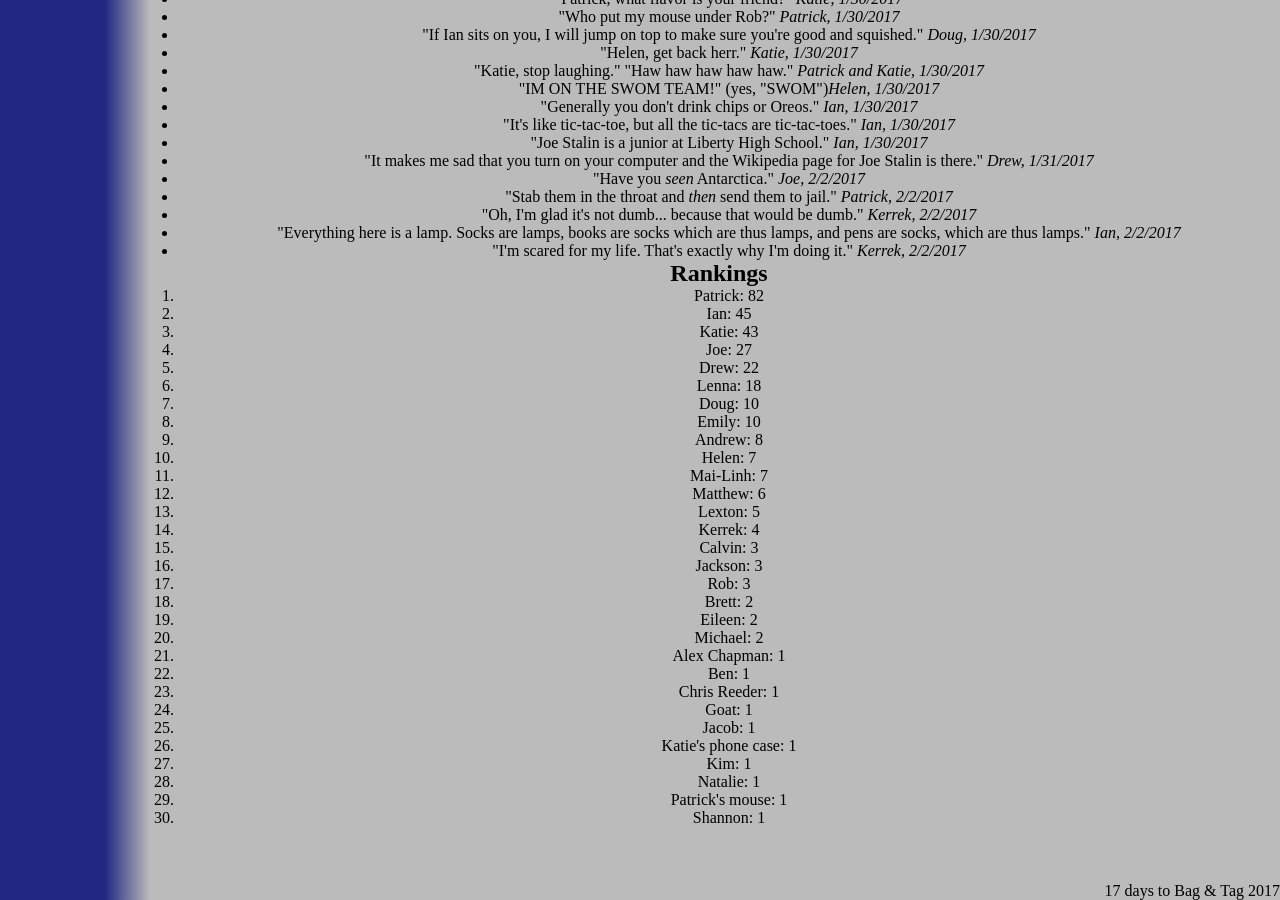
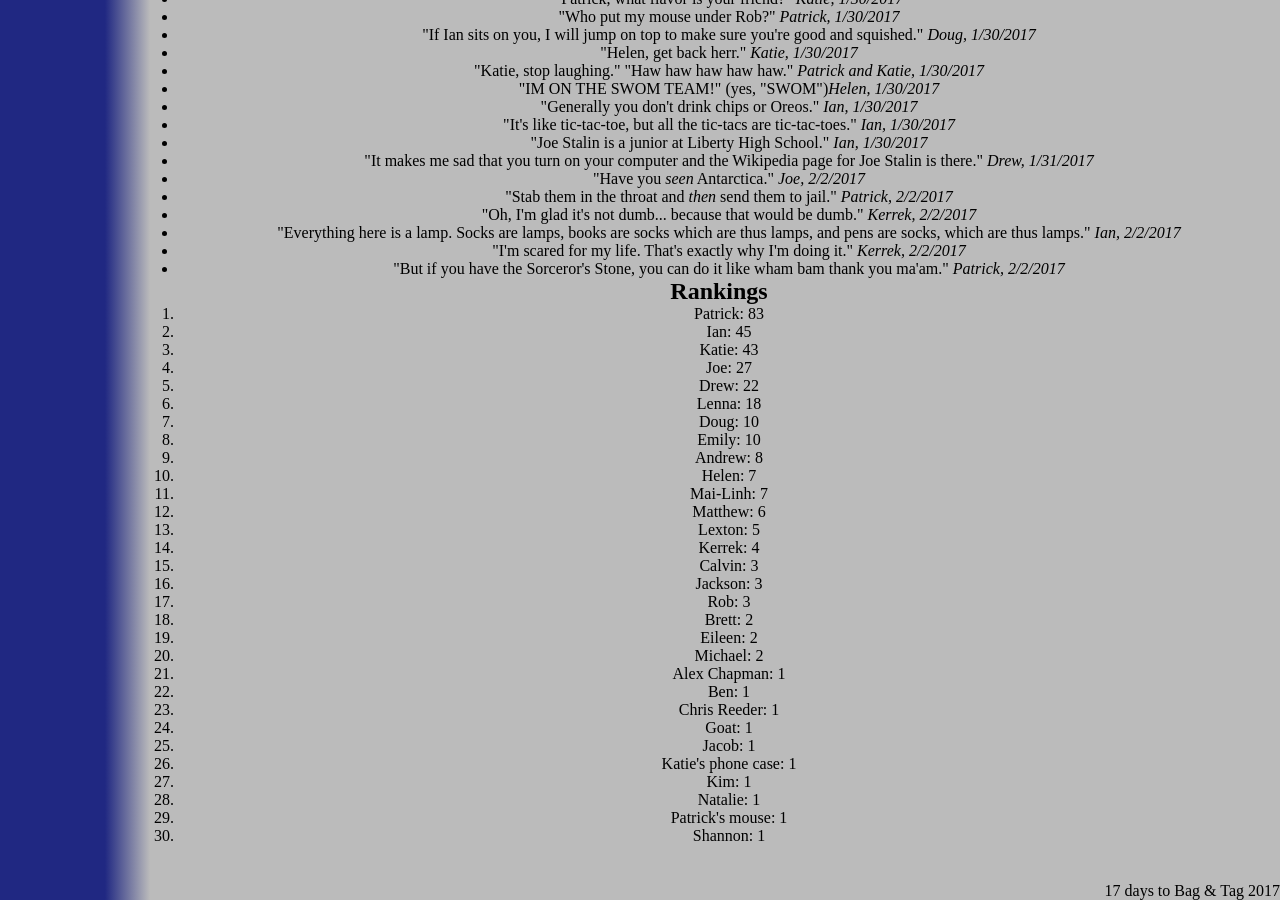
Before and after one commit to katiebugmoon/FRC4131.github.io, a Jekyll site: the page built from media/2017/quotes.html, in a window 1280 px wide and 900 px high, scrolled down 4328 px. Built offline with Jekyll 4.4.1, drawn with Linux system fonts in a browser that asks for light colours; nearby versions of some CDN libraries.

Commit message:
Update quotes.html

```diff
--- a/media/2017/quotes.html
+++ b/media/2017/quotes.html
@@ -247,6 +247,7 @@ title: Build Season 2017 Quotes
 	<li>"Oh, I'm glad it's not dumb... because that would be dumb." <i>Kerrek, 2/2/2017</i></li>
 	<li>"Everything here is a lamp. Socks are lamps, books are socks which are thus lamps, and pens are socks, which are thus lamps." <i>Ian, 2/2/2017</i></li>
 	<li>"I'm scared for my life. That's exactly why I'm doing it." <i>Kerrek, 2/2/2017</i></li>
+	<li>"But if you have the Sorceror's Stone, you can do it like wham bam thank you ma'am." <i>Patrick, 2/2/2017</i></li>
 </ul>
 <h2>Rankings</h2>
 <ol id='rankings'></ol>
```
